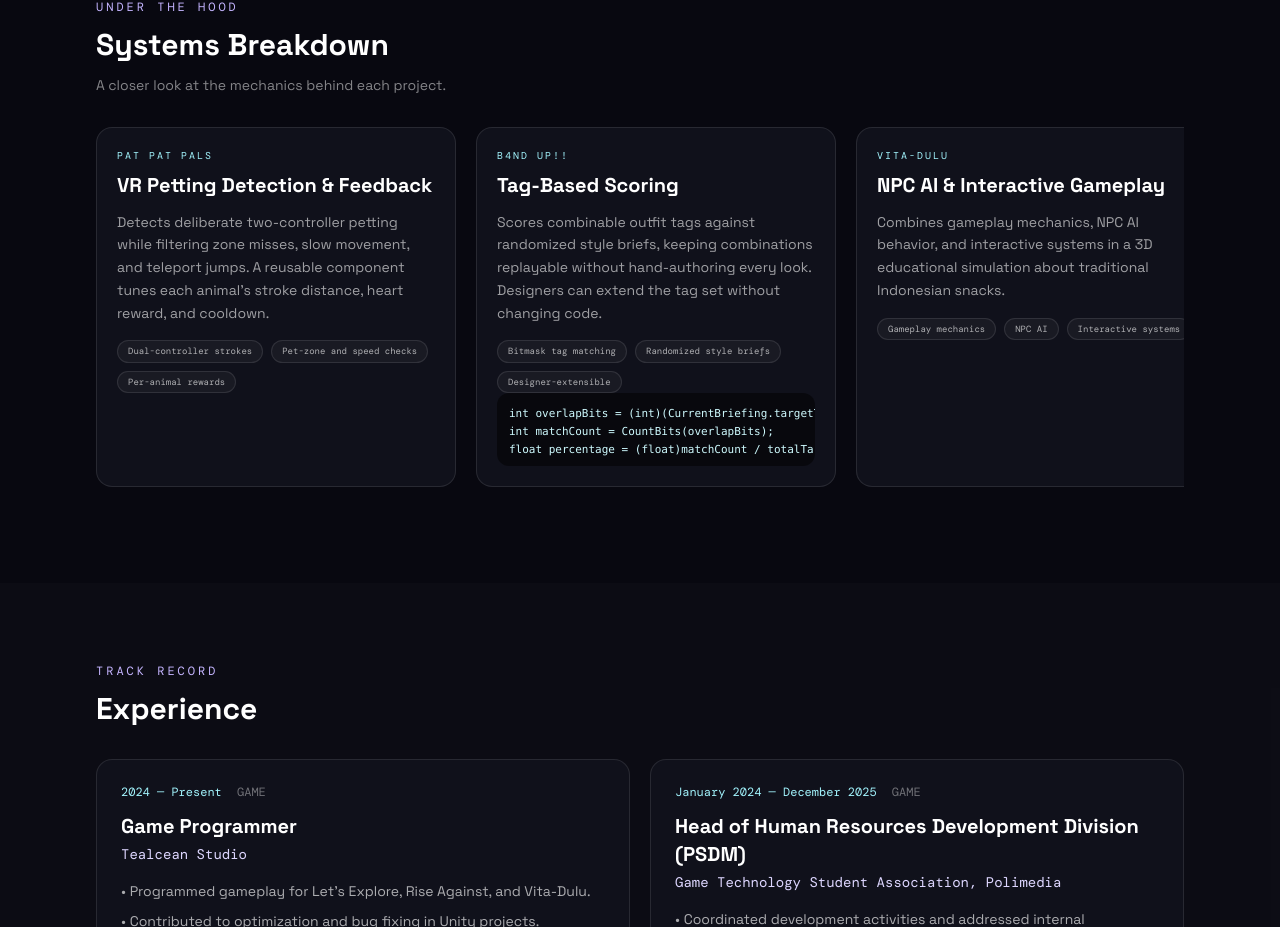
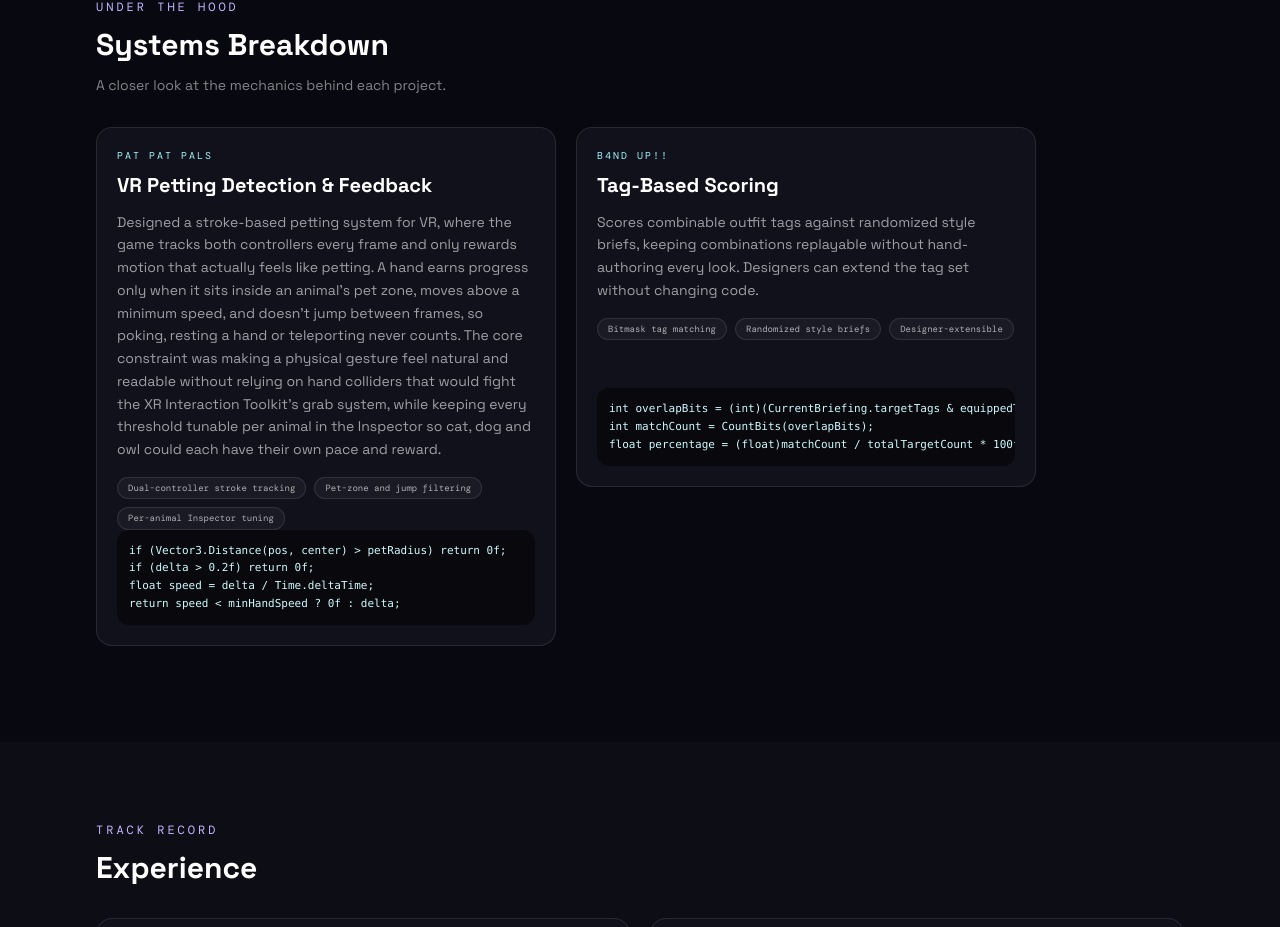
Before and after one commit to Jemsdiggory/my-portfolio, a Next.js app: page /game-dev in a window 1280 px wide. Shown: the part 3775-4702 px from the top of the page. Built offline with nearby package versions, Linux system fonts and the light colour scheme; no server answers; a web font is replaced by a local one.

Commit message:
Update Pat Pat Pals systems detail

```diff
--- a/app/game-dev/page.js
+++ b/app/game-dev/page.js
@@ -13,24 +13,15 @@ export const metadata = {
 const systemNotes = {
   "Pat Pat Pals": {
     title: "VR Petting Detection & Feedback",
-    description: "Detects deliberate two-controller petting while filtering zone misses, slow movement, and teleport jumps. A reusable component tunes each animal’s stroke distance, heart reward, and cooldown.",
-    highlights: ["Dual-controller strokes", "Pet-zone and speed checks", "Per-animal rewards"],
+    description: "Designed a stroke-based petting system for VR, where the game tracks both controllers every frame and only rewards motion that actually feels like petting. A hand earns progress only when it sits inside an animal's pet zone, moves above a minimum speed, and doesn't jump between frames, so poking, resting a hand or teleporting never counts. The core constraint was making a physical gesture feel natural and readable without relying on hand colliders that would fight the XR Interaction Toolkit's grab system, while keeping every threshold tunable per animal in the Inspector so cat, dog and owl could each have their own pace and reward.",
+    highlights: ["Dual-controller stroke tracking", "Pet-zone and jump filtering", "Per-animal Inspector tuning"],
+    code: "if (Vector3.Distance(pos, center) > petRadius) return 0f;\nif (delta > 0.2f) return 0f;\nfloat speed = delta / Time.deltaTime;\nreturn speed < minHandSpeed ? 0f : delta;",
   },
   "B4ND UP!!": {
     title: "Tag-Based Scoring",
     description: "Scores combinable outfit tags against randomized style briefs, keeping combinations replayable without hand-authoring every look. Designers can extend the tag set without changing code.",
     highlights: ["Bitmask tag matching", "Randomized style briefs", "Designer-extensible"],
     code: "int overlapBits = (int)(CurrentBriefing.targetTags & equippedTags);\nint matchCount = CountBits(overlapBits);\nfloat percentage = (float)matchCount / totalTargetCount * 100f;",
-  },
-  "Vita-Dulu": {
-    title: "NPC AI & Interactive Gameplay",
-    description: "Combines gameplay mechanics, NPC AI behavior, and interactive systems in a 3D educational simulation about traditional Indonesian snacks.",
-    highlights: ["Gameplay mechanics", "NPC AI", "Interactive systems"],
-  },
-  "Rise Against": {
-    title: "Quest, Combat & Inventory Systems",
-    description: "Quest progression connects to enemy AI and combat, dialogue interactions, and inventory management in a 2D educational RPG about environmental issues.",
-    highlights: ["Quest progression", "Enemy AI and combat", "Dialogue and inventory"],
   },
 }
 
@@ -130,8 +121,8 @@ export default function GameDevPage() {
           <p className="font-mono text-xs uppercase tracking-[.25em] text-violet-300">Under the hood</p>
           <h2 className="font-display text-3xl font-bold mt-3 mb-3">Systems Breakdown</h2>
           <p className="text-sm text-white/50 mb-8">A closer look at the mechanics behind each project.</p>
-          <div aria-label="Game systems breakdowns" className="flex snap-x snap-mandatory gap-5 overflow-x-auto pb-4" style={{ scrollbarWidth: "thin", scrollbarColor: "rgba(123,108,255,.5) transparent" }}>
-            {systems.map((system) => <article key={system.game} className="flex h-[360px] w-[min(84vw,360px)] shrink-0 snap-start flex-col rounded-2xl border border-white/10 bg-[#10111b] p-5">
+          <div aria-label="Game systems breakdowns" className="flex items-start snap-x snap-mandatory gap-5 overflow-x-auto pb-4" style={{ scrollbarWidth: "thin", scrollbarColor: "rgba(123,108,255,.5) transparent" }}>
+            {systems.map((system) => <article key={system.game} className="flex min-h-[360px] w-[min(88vw,460px)] shrink-0 snap-start flex-col rounded-2xl border border-white/10 bg-[#10111b] p-5">
               <p className="font-mono text-[10px] uppercase tracking-[.2em] text-cyan-200">{system.game}</p>
               <h3 className="font-display text-xl font-bold mt-2">{system.title}</h3>
               <p className="text-sm leading-relaxed text-white/60 mt-3">{system.description}</p>
```
